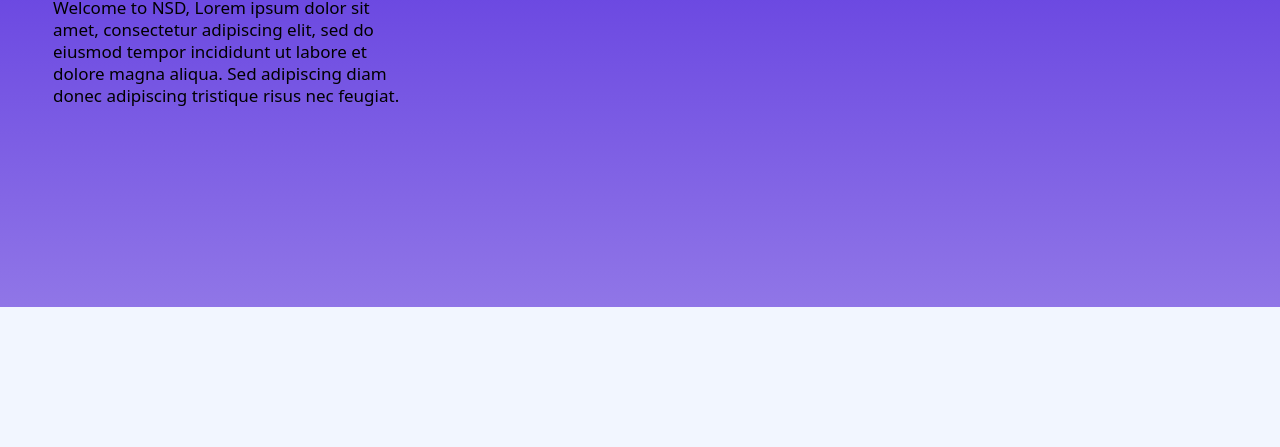
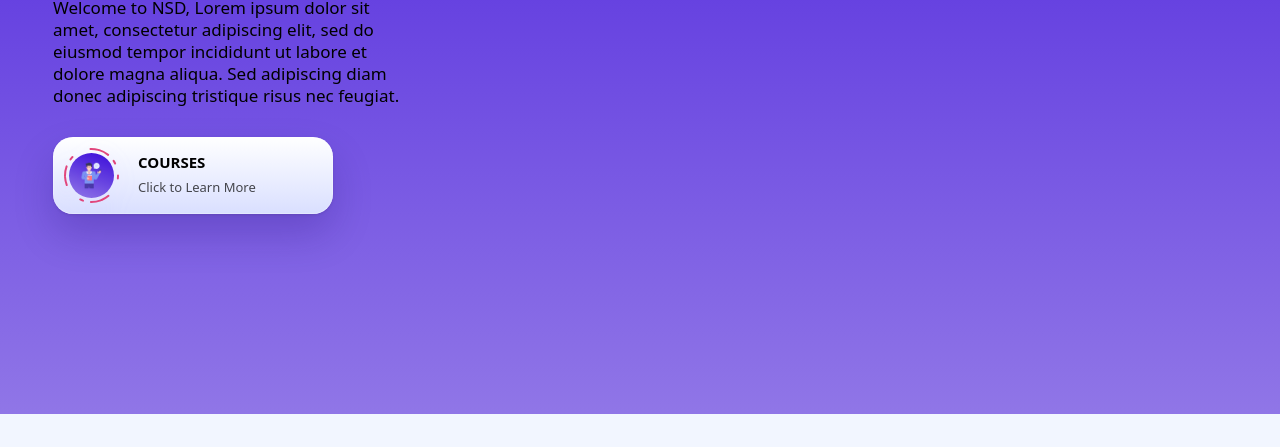
Before and after one commit to faithbaptistwh/NSD, a Gatsby site: page / in a window 1280 px wide. Shown: the part 353-800 px from the top of the page. Built offline with nearby package versions, Linux system fonts and the light colour scheme; Gatsby itself is replaced by a stand-in of ours.

Commit message:
added button features

```diff
--- a/src/components/buttons/PurchaseButton.js
+++ b/src/components/buttons/PurchaseButton.js
@@ -0,0 +1,75 @@
+import { Link } from "gatsby"
+import React from "react"
+import styled from "styled-components"
+import { Caption2, SmallText } from "../styles/TextSyles"
+
+export default function PurchaseButton(props) {
+  const { title, subtitle } = props
+
+  return (
+    <Link to="/page-2">
+      <Wrapper>
+        <IconWrapper>
+          <Icon src="/images/icons/teacher.png" />
+          <Ring src="/images/icons/icon-ring.svg" />
+        </IconWrapper>
+        <TextWrapper>
+          <Title>{title || "Button"}</Title>
+          <Subtitle>{subtitle || "Subtitle"}</Subtitle>
+        </TextWrapper>
+      </Wrapper>
+    </Link>
+  )
+}
+
+const Wrapper = styled.div`
+  width: 280px;
+  height: 77px;
+  padding: 12px;
+  background: linear-gradient(180deg, #ffffff 0%, #d9dfff 100%);
+  box-shadow: 0px 1px 3px rgba(0, 0, 0, 0.1),
+    0px 20px 40px rgba(23, 0, 102, 0.2),
+    inset 0px 0px 0px 0.5px rgba(255, 255, 255, 0.5);
+  border-radius: 20px;
+  display: grid;
+  grid-template-columns: 53px auto;
+  align-content: center;
+  gap: 20px;
+`
+const TextWrapper = styled.div`
+  display: grid;
+  gap: 4px;
+`
+
+const Icon = styled.img`
+  width: 29px;
+  height: 29px;
+  color: white;
+`
+
+const Title = styled(Caption2)`
+  color: black;
+`
+
+const Subtitle = styled(SmallText)`
+  color: black;
+  opacity: 0.7;
+`
+
+const Ring = styled.img`
+  position: absolute;
+  top: -15px;
+  left: -16px;
+`
+
+const IconWrapper = styled.div`
+  width: 45px;
+  height: 45px;
+  border-radius: 50%;
+  background: linear-gradient(200.44deg, #4316db 13.57%, #9076e7 98.38%);
+  display: grid;
+  justify-content: center;
+  align-content: center;
+  justify-self: center;
+  position: relative;
+`
--- a/src/components/sections/HeroSection.js
+++ b/src/components/sections/HeroSection.js
@@ -1,5 +1,6 @@
 import React from "react"
 import styled from "styled-components"
+import PurchaseButton from "../buttons/PurchaseButton"
 import { themes } from "../styles/ColorStyles"
 import { H1, MediumText } from "../styles/TextSyles"
 
@@ -15,6 +16,7 @@
             aliqua. Sed adipiscing diam donec adipiscing tristique risus nec
             feugiat.
           </Description>
+          <PurchaseButton title="Courses" subtitle="Click to Learn More" />
         </TextWrapper>
       </ContentWrapper>
     </Wrapper>
```
Also changed, not shown: static/images/icons/class.svg (added), static/images/icons/icon-ring.svg (added), static/images/icons/teacher.png (added), static/images/logo.svg (renamed from src/images/logos/logo.svg).
